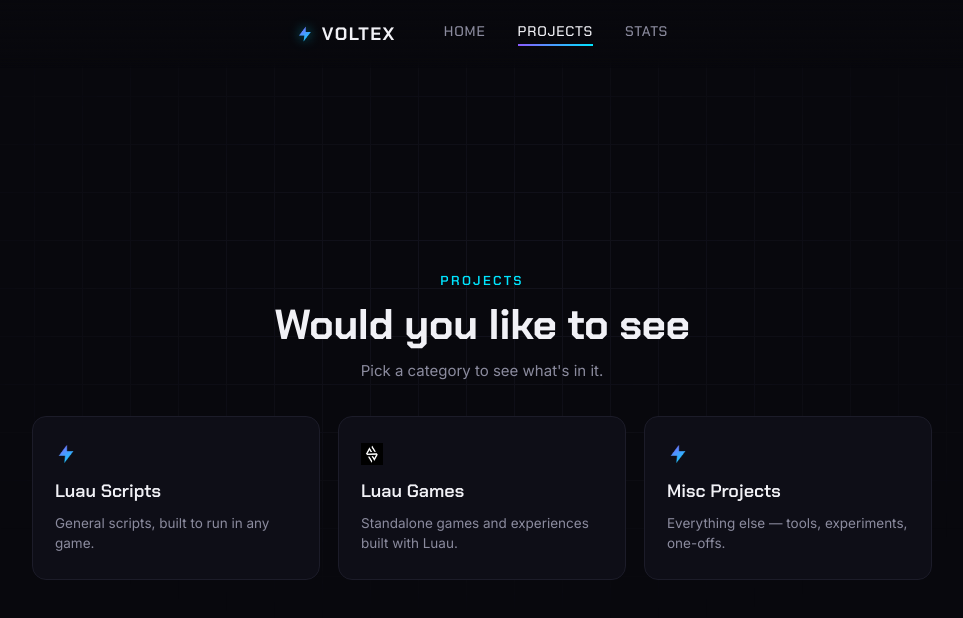
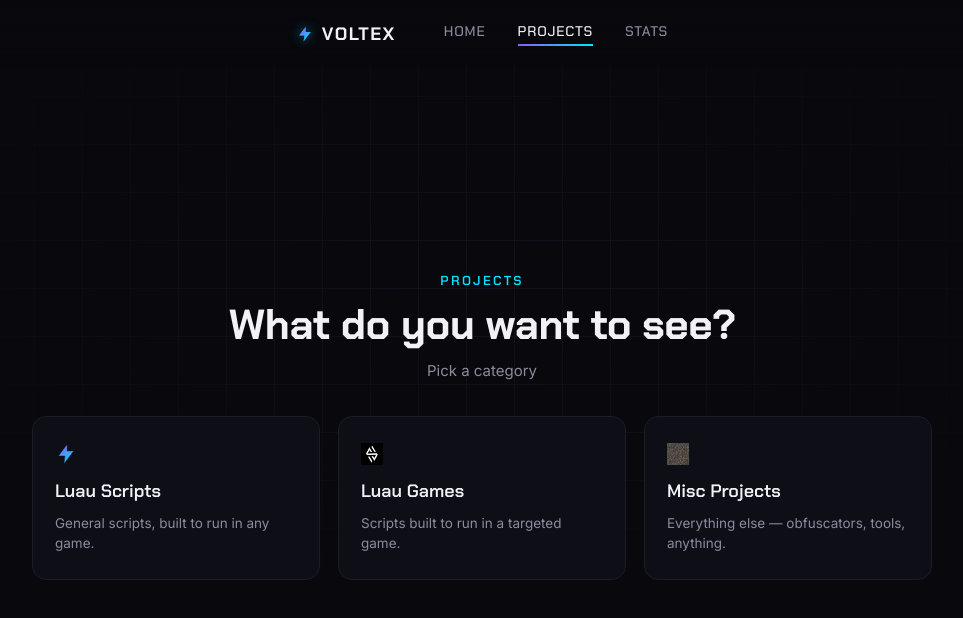
Before and after one commit to matpatz/Roblox, a plain HTML site: page src/frontend/projects.html in a window 1280 px wide. Shown: the whole page, without its empty margins (158-1121 px from the left). Drawn offline with Linux system fonts and the light colour scheme.

Commit message:
something

```diff
--- a/src/frontend/projects.html
+++ b/src/frontend/projects.html
@@ -29,8 +29,8 @@
 <main class="picker">
   <div class="picker-inner">
     <p class="eyebrow">Projects</p>
-    <h1>Would you like to see</h1>
-    <p class="picker-sub">Pick a category to see what's in it.</p>
+    <h1>What do you want to see?</h1>
+    <p class="picker-sub">Pick a category</p>
 
     <div class="options">
       <a class="option-card" href="/projects/scripts">
@@ -42,13 +42,13 @@
       <a class="option-card" href="/projects/games">
         <img src="/assets/logo.png" alt="Games" width="22" height="22">
         <h2>Luau Games</h2>
-        <p>Standalone games and experiences built with Luau.</p>
+        <p>Scripts built to run in a targeted game.</p>
       </a>
 
       <a class="option-card" href="/projects/misc">
-        <img src="/assets/bolt.png" alt="Misc" width="22" height="22">
+        <img src="/assets/misc.png" alt="Misc" width="22" height="22">
         <h2>Misc Projects</h2>
-        <p>Everything else — tools, experiments, one-offs.</p>
+        <p>Everything else — obfuscators, tools, anything.</p>
       </a>
     </div>
   </div>
```
Also changed, not shown: 1 other file.
